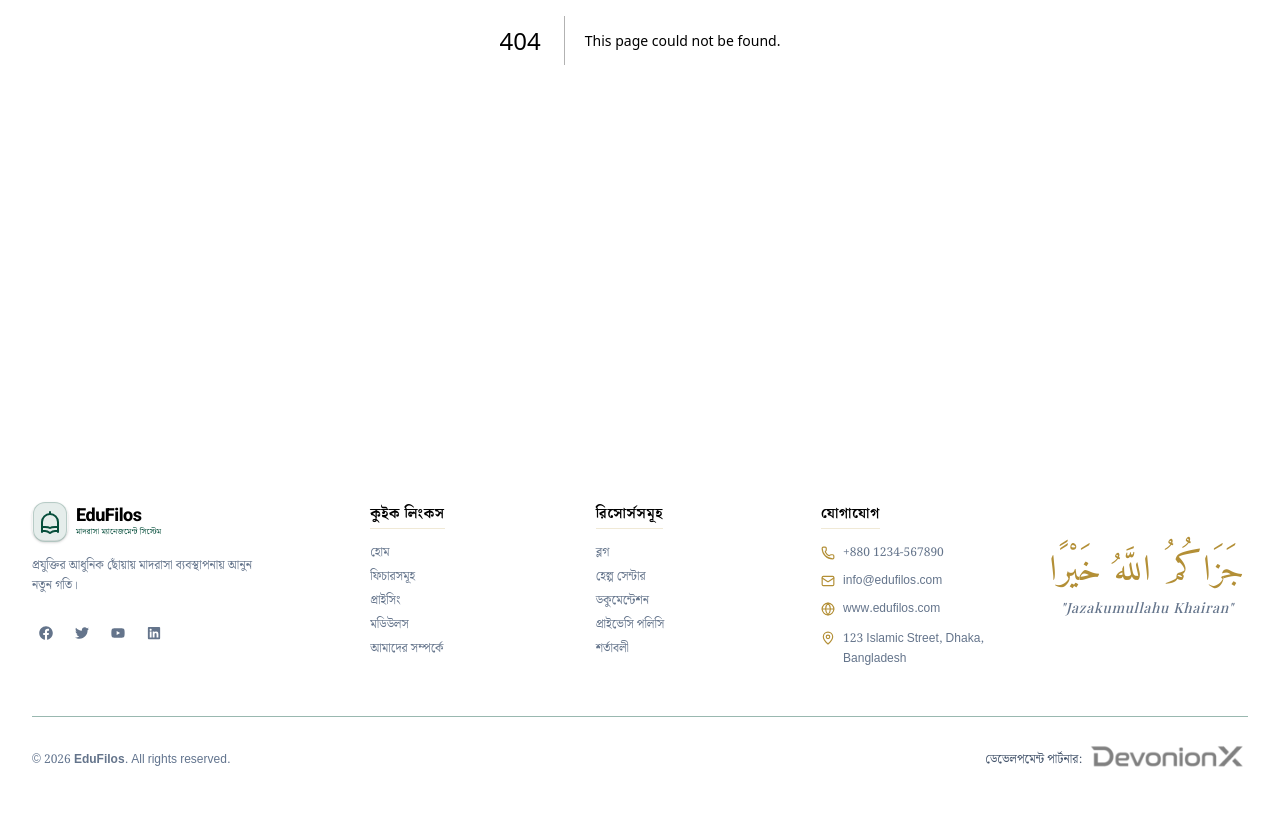
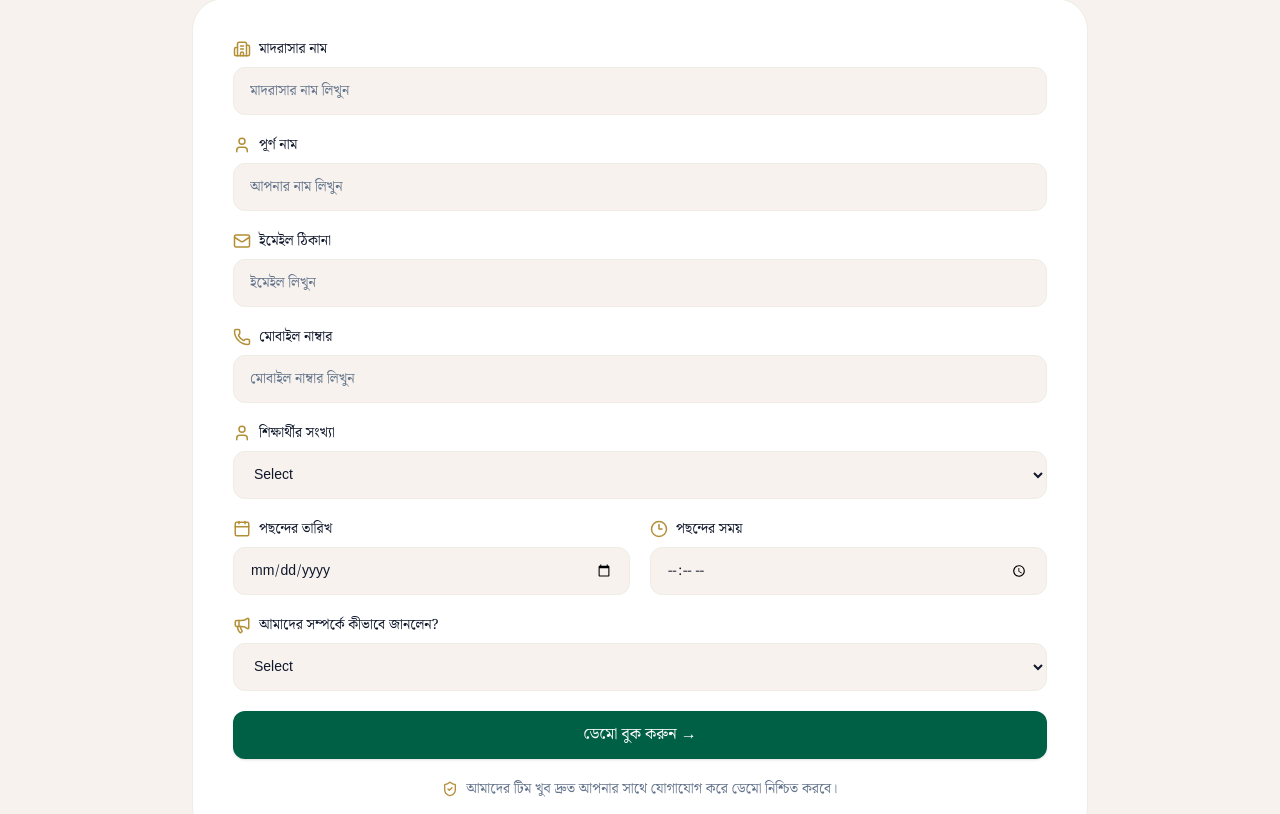
Before and after one commit to Mohammad-Nadil/edufilos, a Next.js app: page /demo in a window 1280 px wide. Before the commit this address had no page. Shown: the part 360-1174 px from the top of the page. Built offline with nearby package versions, Linux system fonts and the light colour scheme.

Commit message:
demo page create

```diff
--- /dev/null
+++ b/src/app/demo/page.jsx
@@ -0,0 +1,5 @@
+import DemoSection from "@/components/demo/DemoSection";
+
+export default function DemoPage() {
+  return <DemoSection />;
+}
--- /dev/null
+++ b/src/components/demo/DemoFormField.jsx
@@ -0,0 +1,16 @@
+export default function DemoFormField({
+  label,
+  icon,
+  children,
+}) {
+  return (
+    <div>
+      <label className="flex items-center gap-2 mb-2 text-sm font-medium text-foreground">
+        <span className="text-gold">{icon}</span>
+        {label}
+      </label>
+
+      {children}
+    </div>
+  );
+}
--- /dev/null
+++ b/src/components/demo/DemoSection.jsx
@@ -0,0 +1,213 @@
+"use client";
+
+import { useState } from "react";
+import { useLanguage } from "@/context/LanguageContext";
+import Container from "@/components/ui/Container";
+import Button from "@/components/ui/Button";
+import DemoFormField from "./DemoFormField";
+import { demoContent } from "./demoContent";
+
+import {
+  Building2,
+  User,
+  Mail,
+  Phone,
+  Calendar,
+  Clock3,
+  Megaphone,
+  ShieldCheck,
+} from "lucide-react";
+
+export default function DemoSection() {
+  const { lang } = useLanguage();
+
+  const t = demoContent[lang];
+
+  const [formData, setFormData] = useState({
+    madrasha: "",
+    fullName: "",
+    email: "",
+    phone: "",
+    students: "",
+    date: "",
+    time: "",
+    source: "",
+  });
+
+  const handleChange = (e) => {
+    const { name, value } = e.target;
+
+    setFormData((prev) => ({
+      ...prev,
+      [name]: value,
+    }));
+  };
+
+  const handleSubmit = (e) => {
+    e.preventDefault();
+
+    // console.log(formData);
+
+    /*
+      BACKEND READY
+
+      await fetch("/api/demo", {
+        method: "POST",
+        body: JSON.stringify(formData),
+      });
+    */
+  };
+
+  const inputClass =
+    "w-full h-12 rounded-xl border border-border-custom bg-background px-4 text-sm text-foreground placeholder:text-muted focus:outline-none focus:ring-2 focus:ring-primary/20 focus:border-primary transition-all";
+
+  return (
+    <section className="py-28 md:py-36">
+      <Container>
+        {/* Header */}
+
+        <div className="max-w-3xl mx-auto text-center mb-14">
+          <span className="inline-flex items-center rounded-full border border-border-custom bg-card px-4 py-2 text-xs font-semibold text-gold">
+            {t.badge}
+          </span>
+
+          <h1 className="mt-5 text-4xl md:text-6xl font-black text-foreground">
+            {t.title}
+          </h1>
+
+          <p className="mt-4 text-muted md:text-lg">{t.subtitle}</p>
+        </div>
+
+        {/* Form */}
+
+        <div className="max-w-4xl mx-auto">
+          <div className="rounded-[32px] border border-border-custom bg-card p-6 md:p-10">
+            <form onSubmit={handleSubmit} className="space-y-5">
+              <DemoFormField
+                icon={<Building2 size={18} />}
+                label={t.fields.madrasha}
+              >
+                <input
+                  name="madrasha"
+                  value={formData.madrasha}
+                  onChange={handleChange}
+                  className={inputClass}
+                  placeholder={t.placeholders.madrasha}
+                />
+              </DemoFormField>
+
+              <DemoFormField
+                icon={<User size={18} />}
+                label={t.fields.fullName}
+              >
+                <input
+                  name="fullName"
+                  value={formData.fullName}
+                  onChange={handleChange}
+                  className={inputClass}
+                  placeholder={t.placeholders.fullName}
+                />
+              </DemoFormField>
+
+              <DemoFormField icon={<Mail size={18} />} label={t.fields.email}>
+                <input
+                  type="email"
+                  name="email"
+                  value={formData.email}
+                  onChange={handleChange}
+                  className={inputClass}
+                  placeholder={t.placeholders.email}
+                />
+              </DemoFormField>
+
+              <DemoFormField icon={<Phone size={18} />} label={t.fields.phone}>
+                <input
+                  name="phone"
+                  value={formData.phone}
+                  onChange={handleChange}
+                  className={inputClass}
+                  placeholder={t.placeholders.phone}
+                />
+              </DemoFormField>
+
+              <DemoFormField
+                icon={<User size={18} />}
+                label={t.fields.students}
+              >
+                <select
+                  name="students"
+                  value={formData.students}
+                  onChange={handleChange}
+                  className={inputClass}
+                >
+                  <option value="">Select</option>
+                  <option>1 - 100</option>
+                  <option>101 - 300</option>
+                  <option>301 - 500</option>
+                  <option>501 - 1000</option>
+                  <option>1000+</option>
+                </select>
+              </DemoFormField>
+
+              <div className="grid md:grid-cols-2 gap-5">
+                <DemoFormField
+                  icon={<Calendar size={18} />}
+                  label={t.fields.date}
+                >
+                  <input
+                    type="date"
+                    name="date"
+                    value={formData.date}
+                    onChange={handleChange}
+                    className={inputClass}
+                  />
+                </DemoFormField>
+
+                <DemoFormField
+                  icon={<Clock3 size={18} />}
+                  label={t.fields.time}
+                >
+                  <input
+                    type="time"
+                    name="time"
+                    value={formData.time}
+                    onChange={handleChange}
+                    className={inputClass}
+                  />
+                </DemoFormField>
+              </div>
+
+              <DemoFormField
+                icon={<Megaphone size={18} />}
+                label={t.fields.source}
+              >
+                <select
+                  name="source"
+                  value={formData.source}
+                  onChange={handleChange}
+                  className={inputClass}
+                >
+                  <option value="">Select</option>
+                  <option>Facebook</option>
+                  <option>Google</option>
+                  <option>YouTube</option>
+                  <option>Friend</option>
+                  <option>Other</option>
+                </select>
+              </DemoFormField>
+
+              <Button type="submit" className="w-full h-12 rounded-xl">
+                {t.submit}
+              </Button>
+
+              <div className="flex items-center justify-center gap-2 text-sm text-muted text-center">
+                <ShieldCheck size={16} className="text-gold shrink-0" />
+                {t.trust}
+              </div>
+            </form>
+          </div>
+        </div>
+      </Container>
+    </section>
+  );
+}
--- /dev/null
+++ b/src/components/demo/demoContent.js
@@ -0,0 +1,61 @@
+export const demoContent = {
+  EN: {
+    badge: "EduFilos Demo",
+    title: "Book Your Free Demo",
+    subtitle:
+      "See how EduFilos can transform your madrasha management through a live personalized demonstration.",
+
+    fields: {
+      madrasha: "Madrasha Name",
+      fullName: "Full Name",
+      email: "Email Address",
+      phone: "Phone Number",
+      students: "Number of Students",
+      date: "Preferred Date",
+      time: "Preferred Time",
+      source: "How did you hear about us?",
+    },
+
+    placeholders: {
+      madrasha: "Enter madrasha name",
+      fullName: "Enter full name",
+      email: "Enter email address",
+      phone: "Enter phone number",
+    },
+
+    submit: "Book Free Demo →",
+
+    trust:
+      "Our team will contact you shortly to confirm your demo session.",
+  },
+
+  BN: {
+    badge: "EduFilos Demo",
+    title: "ফ্রি ডেমো বুক করুন",
+    subtitle:
+      "লাইভ ডেমোর মাধ্যমে EduFilos কীভাবে আপনার মাদরাসা পরিচালনা সহজ করবে তা দেখুন।",
+
+    fields: {
+      madrasha: "মাদরাসার নাম",
+      fullName: "পূর্ণ নাম",
+      email: "ইমেইল ঠিকানা",
+      phone: "মোবাইল নাম্বার",
+      students: "শিক্ষার্থীর সংখ্যা",
+      date: "পছন্দের তারিখ",
+      time: "পছন্দের সময়",
+      source: "আমাদের সম্পর্কে কীভাবে জানলেন?",
+    },
+
+    placeholders: {
+      madrasha: "মাদরাসার নাম লিখুন",
+      fullName: "আপনার নাম লিখুন",
+      email: "ইমেইল লিখুন",
+      phone: "মোবাইল নাম্বার লিখুন",
+    },
+
+    submit: "ডেমো বুক করুন →",
+
+    trust:
+      "আমাদের টিম খুব দ্রুত আপনার সাথে যোগাযোগ করে ডেমো নিশ্চিত করবে।",
+  },
+};
--- a/src/components/layouts/PublicHeader.jsx
+++ b/src/components/layouts/PublicHeader.jsx
@@ -86,7 +86,7 @@ export default function PublicHeader() {
             <LanguageToggle />
 
             <Link
-              href="#demo"
+              href="/demo"
               className="hidden sm:inline-flex h-9 px-4 rounded-xl bg-primary text-primary-foreground text-xs font-bold items-center justify-center shadow-sm hover:opacity-90 active:scale-95 transition-all select-none"
             >
               {lang === "BN" ? "ডেমো বুক করুন →" : "Book a Demo →"}
@@ -118,7 +118,7 @@ export default function PublicHeader() {
                 </Link>
               ))}
               <Link
-                href="#demo"
+                href="/demo"
                 onClick={() => setIsOpen(false)}
                 className="mt-2 w-full h-11 rounded-xl bg-primary text-primary-foreground font-bold flex items-center justify-center text-sm shadow-sm"
               >
```
Also changed, not shown: src/components/layouts/RegisterSection.jsx (deleted).
